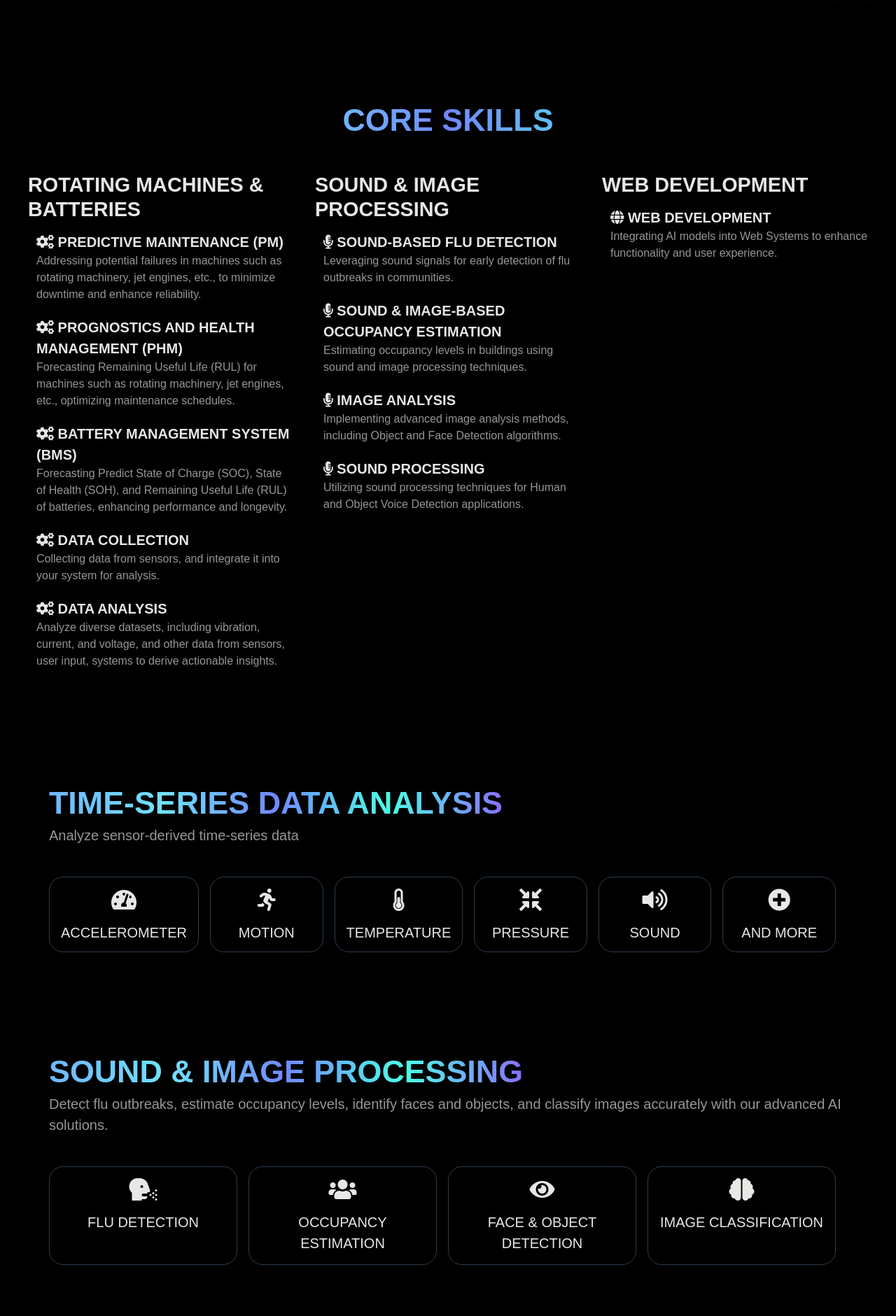
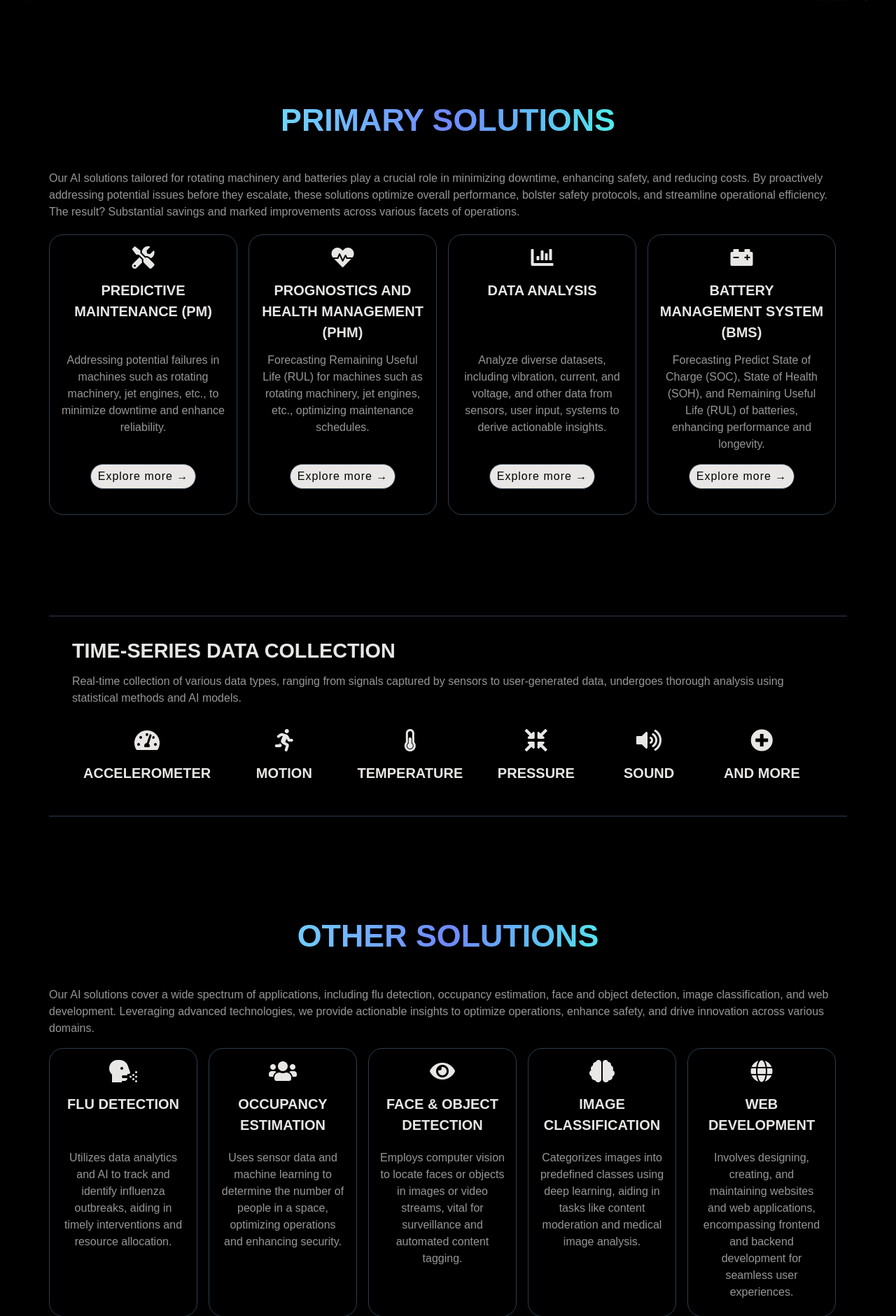
Before and after one commit to tdkhoa1212/AIWARE_landing_page, a FastAPI app: template templates/Index.html in a window 1280 px wide. Shown: the part 764-2645 px from the top of the page at 70% size. Run offline with FastAPI, Linux system fonts and the light colour scheme; the template is opened without the code that fills it, so the values that code supplies are empty; some libraries are stand-ins or nearby versions.

Commit message:
27/04/2024

```diff
--- a/static/css/LandingPage.styles.css
+++ b/static/css/LandingPage.styles.css
@@ -107,8 +107,10 @@ h4 {
 
 .description {
     color: var(--secondary-color);
-    font-size: 0.8em;
-    margin-bottom:0.15em;
+    margin-top: 1em;
+    margin-bottom: 1em;
+    height: 9em;
+    font-size: 1em;
 }
 
 .card {
--- a/templates/About.html
+++ b/templates/About.html
@@ -108,7 +108,9 @@
             </div>
         </div>
         <div class="row text-left" style="margin-bottom: 1.5em;">
-            <p>AIWARE <span style="color: var(--secondary-color);">is a leading provider of innovative solutions in artificial intelligence and machine learning. With a focus on quality, reliability, and customer satisfaction, we have established ourselves as a trusted partner for businesses seeking cutting-edge technology solutions.</span></p>
+            <p>In 2022, <span style="color: var(--secondary-color);">amid the groundbreaking advancements in AI applications like face recognition and speech recognition, the AI team at AIWARE found themselves pondering a crucial question: why not leverage this transformative technology within manufacturing? The notion of applying AI to monitor the operational state of machines, detecting abnormalities before they escalate into critical issues, took root. If AI could identify potential faults in machines during their initial stages, it could significantly mitigate the risk of substantial damage, ultimately reducing maintenance costs and enhancing overall operational efficiency. And thus, AIWARE, with its focus on predictive maintenance, was born.
+            </span></p>
+            <p style="color: var(--secondary-color);">AIWARE is a leading provider of innovative solutions in predictive maintenance. With a focus on quality, reliability, and customer satisfaction, we have established ourselves as a trusted partner for businesses seeking cutting-edge technology solutions.</p>
         </div>
         <div class="row">
             <div class="col section2-box box-transition mr-3 me-3"><i class="fas fa-chart-line fa-3x"></i><p class="text-uppercase mt-3">Real-Time Monitoring</p></div>
--- a/templates/Index.html
+++ b/templates/Index.html
@@ -137,18 +137,32 @@
 
     /* =========================== SECTION 3 ==========================*/
     .section3-box{
+        /*
         border: 0.0325em solid var(--border-color);
         border-radius: 1.25em;
+
+        */
         padding: 1em;
         height: 6.8em;
     }
 
+    .section3-container{
+        border-top: 0.0325em solid var(--border-color);
+        border-bottom: 0.0325em solid var(--border-color);
+        padding: 2em;
+        padding-left: 3em;
+        padding-right: 3em;
+    }
     /* =========================== SECTION 4 ==========================*/
     .section4-box{
         border: 0.0325em solid var(--border-color);
         border-radius: 1.25em;
         padding: 1em;
-        height: 8.8em;
+        height: 24em;
+    }
+    .section4-heading{
+        height: 7em;
+        width: auto;
     }
 
     /* =========================== SECTION 5 ==========================*/
@@ -156,7 +170,13 @@
         border: 0.0325em solid var(--border-color);
         border-radius: 1.25em;
         padding: 1em;
+        /*
         height: 12.5em;
+        */
+    }
+    .section5-heading{
+        height: 8.4em;
+        width: auto;
     }
 
     /* =========================== SECTION 6 ==========================*/
@@ -280,7 +300,7 @@
                         we provide cutting-edge solutions. Enhance reliability, optimize performance,
                         and transform your business with our integrated AI technologies.
                     </p>
-                    <a href="Products">
+                    <a href="About">
                         <button type="button" class="button_slide slide_right">Explore more &#8594;</button>
                     </a>
                 </div>
@@ -290,155 +310,28 @@
         </div>
     </section>
 
-    {# @*========================================== SECTION 2 ==========================================*@ #}
-    <section class="page-banner">
-        <div class="contain">
-            <div class="row text-center mb-1">
+        {# @*========================================== SECTION 5 (-> 2) ==========================================*@ #}
+        <section class="page-banner text-center">
+            <div class="container">
+                <div class="row text-center">
                     <div class="col">
-                    <h2 class="gradient-text"><b>CORE SKILLS </b></h2>
+                        <h2 class="gradient-text  text-uppercase"><b>Primary Solutions</b></h2>
                     </div>
                 </div>
-            <div class="row">
-                <div class="col">
-                    <h4 style="text-transform: uppercase;"><b>Rotating Machines & Batteries</b></h4>
-                    <ul class="list-unstyled">
-                        <li>
-                            <i class="fas fa-cogs"></i> <b style="text-transform: uppercase;">Predictive Maintenance (PM)</b>
-                            <div class="description">
-                                Addressing potential failures in machines such as rotating machinery, jet engines, etc., to minimize downtime and enhance reliability.
-                            </div>
-                        </li>
-                        <li>
-                            <i class="fas fa-cogs"></i> <b style="text-transform: uppercase;">Prognostics and Health Management (PHM)</b>
-                            <div class="description">
-                                Forecasting Remaining Useful Life (RUL) for machines such as rotating machinery, jet engines, etc., optimizing maintenance schedules.
-                            </div>
-                        </li>
-                        <li>
-                            <i class="fas fa-cogs"></i> <b style="text-transform: uppercase;">Battery Management System (BMS)</b>
-                            <div class="description">
-                                Forecasting Predict State of Charge (SOC), State of Health (SOH), and Remaining Useful Life (RUL) of batteries, enhancing performance and longevity.
-                            </div>
-                        </li>
-                        <li>
-                            <i class="fas fa-cogs"></i> <b style="text-transform: uppercase;">Data Collection</b>
-                            <div class="description">
-                                Collecting data from sensors, and integrate it into your system for analysis.
-                            </div>
-                        </li>
-                        <li>
-                            <i class="fas fa-cogs"></i> <b style="text-transform: uppercase;">Data Analysis</b>
-                            <div class="description">
-                                Analyze diverse datasets, including vibration, current, and voltage, and other data from sensors, user input, systems to derive actionable insights.
-                            </div>
-                        </li>
-                    </ul>
-                </div>
-
-                <div class="col">
-                    <h4 style="text-transform: uppercase;"><b style="text-transform: uppercase;">Sound & Image Processing</b></h4>
-                    <ul class="list-unstyled">
-                        <li>
-                            <i class="fas fa-microphone-alt"></i> <b style="text-transform: uppercase;">Sound-based Flu Detection</b>
-                            <div class="description">
-                                Leveraging sound signals for early detection of flu outbreaks in communities.
-                            </div>
-                        </li>
-                        <li>
-                            <i class="fas fa-microphone-alt"></i> <b style="text-transform: uppercase;">Sound & Image-based Occupancy Estimation</b>
-                            <div class="description">
-                                Estimating occupancy levels in buildings using sound and image processing techniques.
-                            </div>
-                        </li>
-                        <li>
-                            <i class="fas fa-microphone-alt"></i> <b style="text-transform: uppercase;">Image Analysis</b>
-                            <div class="description">
-                                Implementing advanced image analysis methods, including Object and Face Detection algorithms.
-                            </div>
-                        </li>
-                        <li>
-                            <i class="fas fa-microphone-alt"></i> <b style="text-transform: uppercase;">Sound Processing</b>
-                            <div class="description">
-                                Utilizing sound processing techniques for Human and Object Voice Detection applications.
-                            </div>
-                        </li>
-                    </ul>
-                </div>
-
-                <div class="col">
-                    <h4 style="text-transform: uppercase;"><b>Web Development</b></h4>
-                    <ul class="list-unstyled">
-                        <li>
-                            <i class="fas fa-globe"></i> <b style="text-transform: uppercase;">Web Development</b>
-                            <div class="description">
-                                Integrating AI models into Web Systems to enhance functionality and user experience.
-                            </div>
-                        </li>
-                    </ul>
-                </div>
-            </div>
-        </div>
-    </section>
-
-    {# @*========================================== SECTION 3 ==========================================*@ #}
-    <section class="page-banner text-center">
-        <div class="container">
-            <div class="row" >
-                <h2 class="gradient-text mb-1" style="text-transform: uppercase;">
-                    <b>Time-Series Data Analysis</b>
-                </h2>
-            </div>
-            <div class="row" style="margin-bottom: 1.5em;">
-                <p style="color: var(--secondary-color);">Analyze sensor-derived time-series data</p>
-            </div>
-            <div class="row">
-                <div class="col section3-box box-transition mr-3 me-3"><i class="fas fa-tachometer-alt fa-2x"></i><p class="text-uppercase mt-3">Accelerometer</p></div>
-                <div class="col section3-box box-transition mr-3 me-3"><i class="fas fa-running fa-2x"></i><p class="text-uppercase mt-3">Motion</p></div>
-                <div class="col section3-box box-transition mr-3 me-3"><i class="fas fa-thermometer-half fa-2x"></i><p class="text-uppercase mt-3">Temperature</p></div>
-                <div class="col section3-box box-transition mr-3 me-3"><i class="fas fa-compress-arrows-alt fa-2x"></i><p class="text-uppercase mt-3">Pressure</p></div>
-                <div class="col section3-box box-transition mr-3 me-3"><i class="fas fa-volume-up fa-2x"></i><p class="text-uppercase mt-3">Sound</p></div>
-                <div class="col section3-box box-transition mr-3 me-3"><i class="fas fa-plus-circle fa-2x"></i><p class="text-uppercase mt-3">And more</p></div>
-            </div>
-        </div>
-    </section>
-
-    {# @*========================================== SECTION 4 ==========================================*@ #}
-    <section class="page-banner text-center">
-        <div class="container">
-            <div class="row" >
-                <h2 class="gradient-text mb-1" style="text-transform: uppercase;">
-                    <b>Sound & Image Processing</b>
-                </h2>
-            </div>
-            <div class="row text-left" style="margin-bottom: 1.5em;">
-                <p style="color: var(--secondary-color);">Detect flu outbreaks, estimate occupancy levels, identify faces and objects, and classify images accurately with our advanced AI solutions.</p>
-            </div>
-            <div class="row">
-                <div class="col section4-box box-transition mr-3 me-3"><i class="fas fa-head-side-cough fa-2x"></i><p class="text-uppercase mt-3">Flu Detection</p></div>
-                <div class="col section4-box box-transition mr-3 me-3"><i class="fas fa-users fa-2x"></i><p class="text-uppercase mt-3">Occupancy Estimation</p></div>
-                <div class="col section4-box box-transition mr-3 me-3"><i class="fas fa-eye fa-2x"></i><p class="text-uppercase mt-3">Face & Object detection</p></div>
-                <div class="col section4-box box-transition mr-3 me-3"><i class="fas fa-brain fa-2x"></i><p class="text-uppercase mt-3">Image Classification</p></div>
-            </div>
-        </div>
-    </section>
-
-    {# @*========================================== SECTION 5 ==========================================*@ #}
-    <section class="page-banner text-center">
-        <div class="container">
-            <div class="row" >
-                <h2 class="gradient-text mb-1" style="text-transform: uppercase;">
-                    <b>Rotating Machines & Batteries</b>
-                </h2>
-            </div>
-            <div class="row text-left" style="margin-bottom: 1.5em;">
-                <p style="color: var(--secondary-color);">Predictive maintenance for rotating machinery minimizes downtime, enhances safety, and saves costs, while Battery Management Systems optimize performance, safety, and efficiency, yielding significant savings and operational improvements.</p>
+                <div class="row text-left mb-1">
+                    <p style="color: var(--secondary-color); font-size: 1em;">Our AI solutions tailored for rotating machinery and batteries play a crucial role in minimizing downtime, enhancing safety, and reducing costs. By proactively addressing potential issues before they escalate, these solutions optimize overall performance, bolster safety protocols, and streamline operational efficiency. The result? Substantial savings and marked improvements across various facets of operations.</p>
                 </div>
 
                 <div class="row">
                     <div class="col section5-box box-transition mr-3 me-3">
-                    <div class="row" style="height: 8em;">
+                        <div class="row">
                             <div class="col">
-                            <i class="fas fa-tools fa-2x"></i><p class="text-uppercase mt-3">Predictive Maintenance</p>
+                                <div class="section5-heading">
+                                    <i class="fas fa-tools fa-2x"></i><p class="text-uppercase mt-3"><b>Predictive Maintenance (PM)</b></p>
+                                </div>
+                                <div class="description">
+                                    Addressing potential failures in machines such as rotating machinery, jet engines, etc., to minimize downtime and enhance reliability.
+                                </div>
                             </div>
                         </div>
                         <div class="row">
@@ -450,9 +343,14 @@
                         </div>
                     </div>
                     <div class="col section5-box box-transition mr-3 me-3">
-                    <div class="row" style="height: 8em;">
+                        <div class="row">
                             <div class="col">
-                            <i class="fas fa-heartbeat fa-2x"></i><p class="text-uppercase mt-3">Prognostics and Health Management</p>
+                                <div class="section5-heading">
+                                    <i class="fas fa-heartbeat fa-2x"></i><p class="text-uppercase mt-3"><b>Prognostics and Health Management (PHM)</b></p>
+                                </div>
+                                <div class="description">
+                                    Forecasting Remaining Useful Life (RUL) for machines such as rotating machinery, jet engines, etc., optimizing maintenance schedules.
+                                </div>
                             </div>
                         </div>
                         <div class="row">
@@ -464,9 +362,14 @@
                         </div>
                     </div>
                     <div class="col section5-box box-transition mr-3 me-3">
-                    <div class="row" style="height: 8em;">
+                        <div class="row">
                             <div class="col">
-                            <i class="fas fa-chart-bar fa-2x"></i><p class="text-uppercase mt-3">Data Analysis</p>
+                                <div class="section5-heading">
+                                    <i class="fas fa-chart-bar fa-2x"></i><p class="text-uppercase mt-3"><b>Data Analysis</b></p>
+                                </div>
+                                <div class="description">
+                                    Analyze diverse datasets, including vibration, current, and voltage, and other data from sensors, user input, systems to derive actionable insights.
+                                </div>
                             </div>
                         </div>
                         <div class="row">
@@ -478,9 +381,14 @@
                         </div>
                     </div>
                     <div class="col section5-box box-transition mr-3 me-3">
-                    <div class="row" style="height: 8em;">
+                        <div class="row">
                             <div class="col">
-                            <i class="fas fa-car-battery fa-2x"></i><p class="text-uppercase mt-3">Battery Management System</p>
+                                <div class="section5-heading">
+                                    <i class="fas fa-car-battery fa-2x"></i><p class="text-uppercase mt-3"><b>Battery Management System (BMS)</b></p>
+                                </div>
+                                <div class="description">
+                                    Forecasting Predict State of Charge (SOC), State of Health (SOH), and Remaining Useful Life (RUL) of batteries, enhancing performance and longevity.
+                                </div>
                             </div>
                         </div>
                         <div class="row">
@@ -488,6 +396,107 @@
                                 <a href="Products">
                                     <button type="button" class="button_slide slide_right">Explore more &#8594;</button>
                                 </a>
+                            </div>
+                        </div>
+                    </div>
+                </div>
+            </div>
+        </section>
+
+    {# @*========================================== SECTION 3 ==========================================*@ #}
+    <section class="page-banner text-center">
+        <div class="container section3-container">
+            <div class="row" >
+                <h4 class="text-uppercase">
+                    <b>Time-Series Data Collection</b>
+                </h4>
+            </div>
+            <div class="row">
+                <p class="text-left" style="color: var(--secondary-color); font-size: 1em;">Real-time collection of various data types, ranging from signals captured by sensors to user-generated data, undergoes thorough analysis using statistical methods and AI models.</p>
+            </div>
+            <div class="row">
+                <div class="col section3-box box-transition mr-3 me-3"><i class="fas fa-tachometer-alt fa-2x"></i><p class="text-uppercase mt-3 font-weight-bold">Accelerometer</p></div>
+                <div class="col section3-box box-transition mr-3 me-3"><i class="fas fa-running fa-2x"></i><p class="text-uppercase mt-3 font-weight-bold">Motion</p></div>
+                <div class="col section3-box box-transition mr-3 me-3"><i class="fas fa-thermometer-half fa-2x"></i><p class="text-uppercase mt-3 font-weight-bold">Temperature</p></div>
+                <div class="col section3-box box-transition mr-3 me-3"><i class="fas fa-compress-arrows-alt fa-2x"></i><p class="text-uppercase mt-3 font-weight-bold">Pressure</p></div>
+                <div class="col section3-box box-transition mr-3 me-3"><i class="fas fa-volume-up fa-2x"></i><p class="text-uppercase mt-3 font-weight-bold">Sound</p></div>
+                <div class="col section3-box box-transition mr-3 me-3"><i class="fas fa-plus-circle fa-2x"></i><p class="text-uppercase mt-3 font-weight-bold">And more</p></div>
+            </div>
+        </div>
+    </section>
+
+
+
+    {# @*========================================== SECTION 4 ==========================================*@ #}
+    <section class="page-banner text-center">
+        <div class="container">
+            <div class="row text-center">
+                <div class="col">
+                    <h2 class="gradient-text text-uppercase"><b>Other Solutions</b></h2>
+                </div>
+            </div>
+
+            <div class="row text-left">
+                <p style="color: var(--secondary-color); font-size: 1em;">Our AI solutions cover a wide spectrum of applications, including flu detection, occupancy estimation, face and object detection, image classification, and web development. Leveraging advanced technologies, we provide actionable insights to optimize operations, enhance safety, and drive innovation across various domains.</p>
+            </div>
+            <div class="row">
+                <div class="col section4-box box-transition mr-3 me-3">
+                    <div class="row">
+                        <div class="col">
+                            <div class="section4-heading">
+                                <i class="fas fa-head-side-cough fa-2x"></i><p class="text-uppercase mt-3"><b>Flu Detection</b></p>
+                            </div>
+                            <div class="description">
+                                Utilizes data analytics and AI to track and identify influenza outbreaks, aiding in timely interventions and resource allocation.
+                            </div>
+                        </div>
+                    </div>
+                </div>
+                <div class="col section4-box box-transition mr-3 me-3">
+                    <div class="row">
+                        <div class="col">
+                            <div class="section4-heading">
+                                <i class="fas fa-users fa-2x"></i><p class="text-uppercase mt-3"><b>Occupancy Estimation</b></p>
+                            </div>
+                            <div class="description">
+                                Uses sensor data and machine learning to determine the number of people in a space, optimizing operations and enhancing security.
+                            </div>
+                        </div>
+                    </div>
+                </div>
+                <div class="col section4-box box-transition mr-3 me-3">
+                    <div class="row">
+                        <div class="col">
+                            <div class="section4-heading">
+                                <i class="fas fa-eye fa-2x"></i><p class="text-uppercase mt-3"><b>Face & Object detection</b></p>
+                            </div>
+                            <div class="description">
+                                Employs computer vision to locate faces or objects in images or video streams, vital for surveillance and automated content tagging.
+                            </div>
+                        </div>
+                    </div>
+                </div>
+                <div class="col section4-box box-transition mr-3 me-3">
+                    <div class="row">
+                        <div class="col">
+                            <div class="section4-heading">
+                                <i class="fas fa-brain fa-2x"></i><p class="text-uppercase mt-3"><b>Image Classification</b></p>
+                            </div>
+                            <div class="description">
+                                Categorizes images into predefined classes using deep learning, aiding in tasks like content moderation and medical image analysis.
+                            </div>
+                        </div>
+                    </div>
+                </div>
+                <div class="col section4-box box-transition mr-3 me-3">
+                    <div class="row">
+                        <div class="col">
+                            <div class="section4-heading">
+                                <i class="fas fa-globe fa-2x"></i><p class="text-uppercase mt-3"><b>Web development</b></p>
+                            </div>
+                            <div class="description">
+                                Involves designing, creating, and maintaining websites and web applications, encompassing frontend and backend development for seamless user experiences.
+                            </div>
                         </div>
                     </div>
                 </div>
```
Also changed, not shown: app/routers/Signals.py (+16 -9 lines), app/services/Visualization_service.py (+68 -38 lines), static/js/Visualize_signals.js (+2 -54 lines), templates/Products.html (+26 -115 lines), 5 other files. Lines whose indentation alone changed are shown as unchanged.
